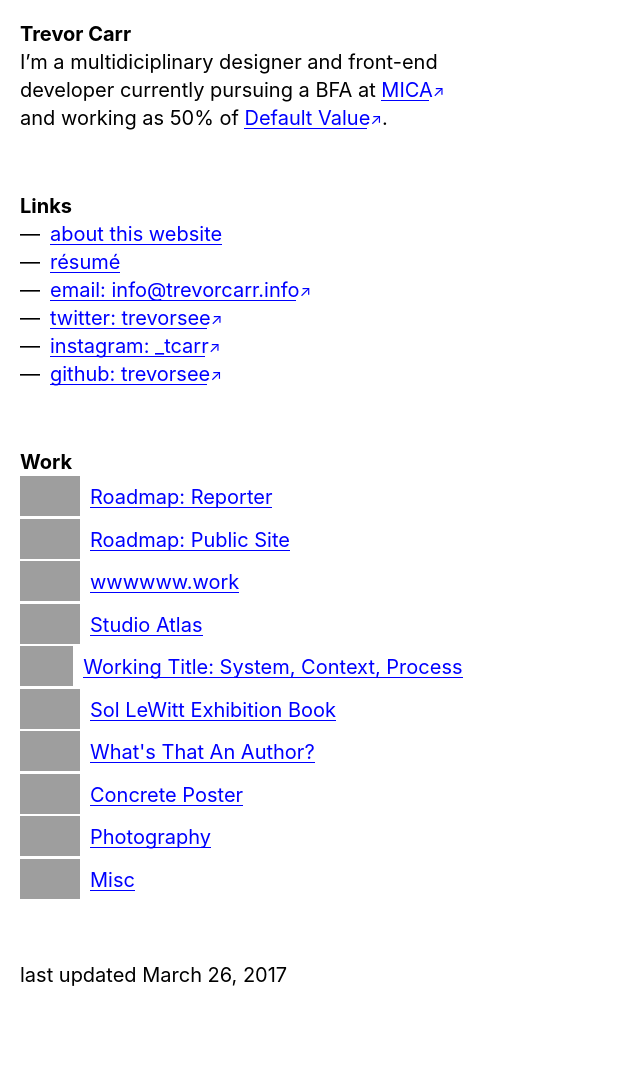
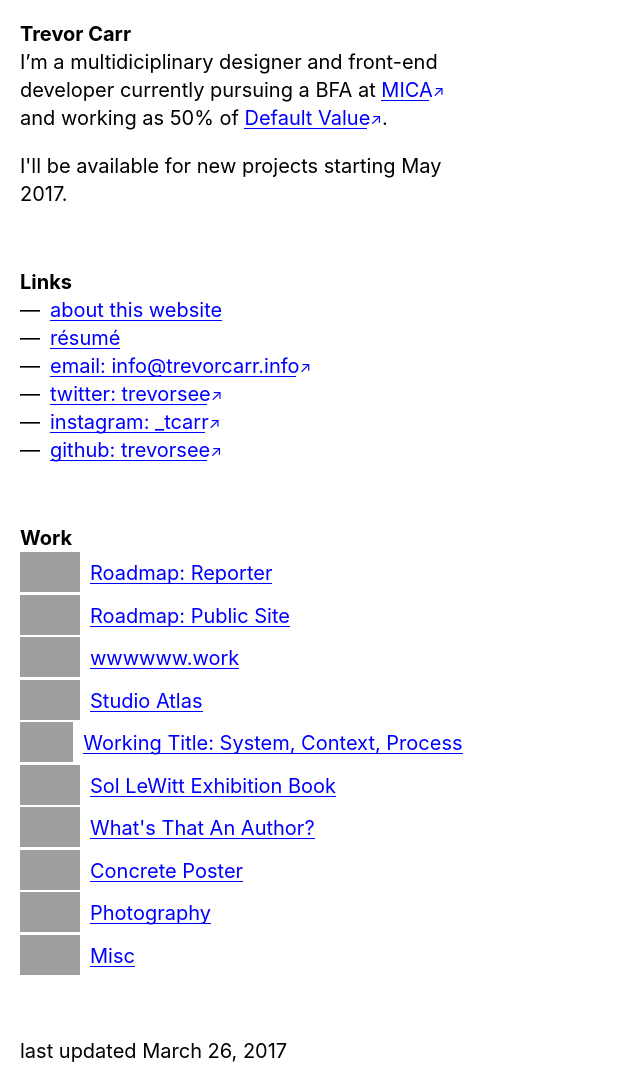
Before and after one commit to trevorsee/2017-website-archive, a Jekyll site: the page built from index.html, in a window 1280 px wide, cut to the strip 0-1085 px from the top of the page. Shown: the whole strip, without its empty margins (0-640 px from the left). Built offline with Jekyll 4.4.1, drawn with Linux system fonts in a browser that asks for light colours; before the commit the page ends 1009 px from its top, so only the background shows below that; part of the change alters nothing that is shown; grey boxes are pictures that could not be loaded.

```diff
--- a/_layouts/default.html
+++ b/_layouts/default.html
@@ -9,6 +9,7 @@
       <section class="mb3">
         <h1 class="f3 ma0">Trevor Carr</h1>
         <p class="ma0">I’m a multidiciplinary designer and front-end developer currently pursuing a BFA at <a class="link dim out" href="https://www.mica.edu/">MICA</a> and working as 50% of <a class="link dim out" href="http://defaultvalue.info/">Default Value</a>.</p>
+        <p>I'll be available for new projects starting May 2017.</p>
       </section>
       <section class="mb3">
         <h2 class="f3 ma0">Links</h2>
@@ -50,6 +51,18 @@
 
   </body>
 
+  <script>
+  (function(i,s,o,g,r,a,m){i['GoogleAnalyticsObject']=r;i[r]=i[r]||function(){
+  (i[r].q=i[r].q||[]).push(arguments)},i[r].l=1*new Date();a=s.createElement(o),
+  m=s.getElementsByTagName(o)[0];a.async=1;a.src=g;m.parentNode.insertBefore(a,m)
+  })(window,document,'script','https://www.google-analytics.com/analytics.js','ga');
+
+  ga('create', 'UA-96203809-1', 'auto');
+  ga('send', 'pageview');
+
+  </script>
+
+
   <script src="{{ "/assets/js/split.js" | prepend: site.baseurl }}"></script>
   {% if page.url != "/" %}
   <script>
```
